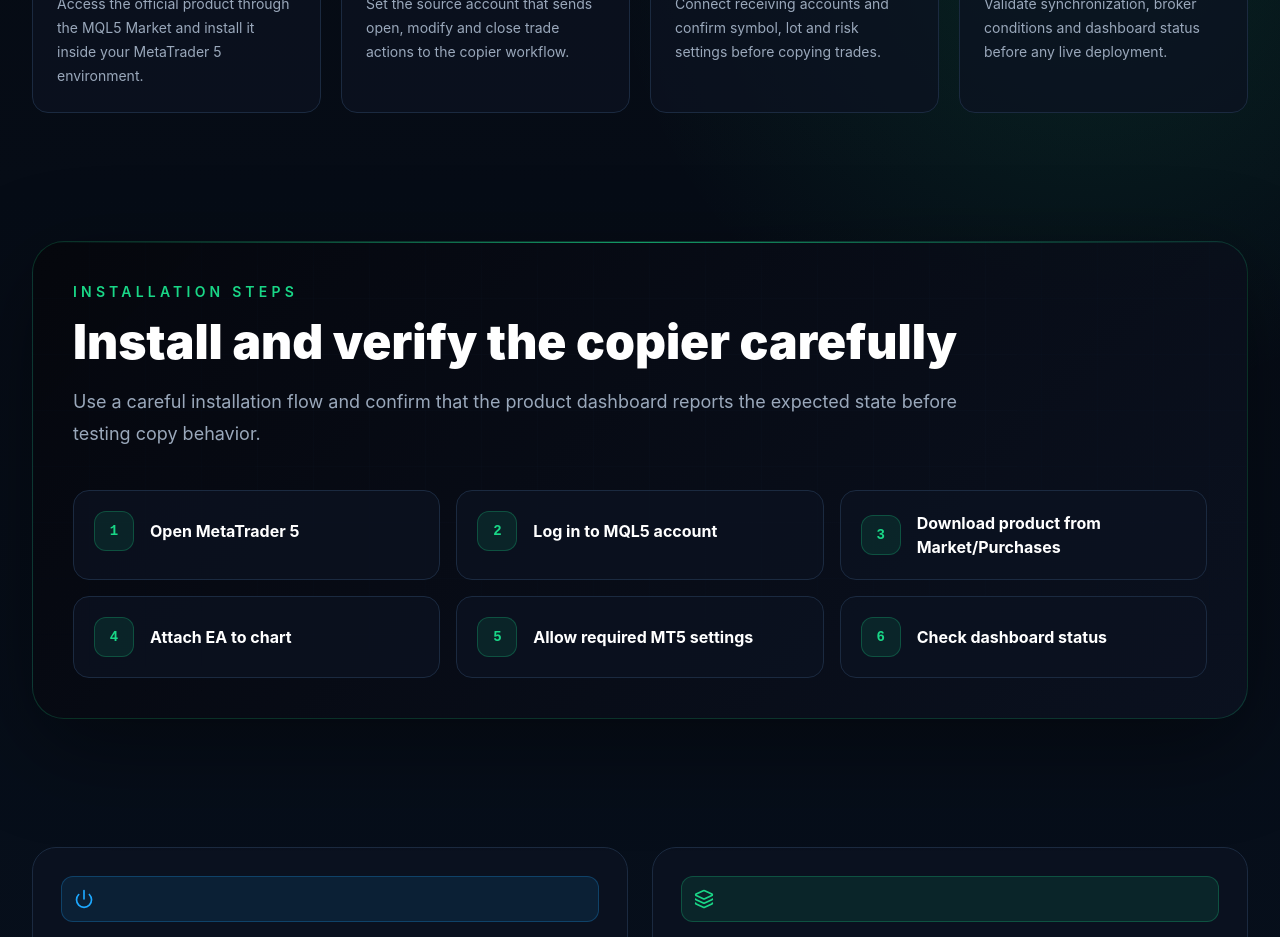
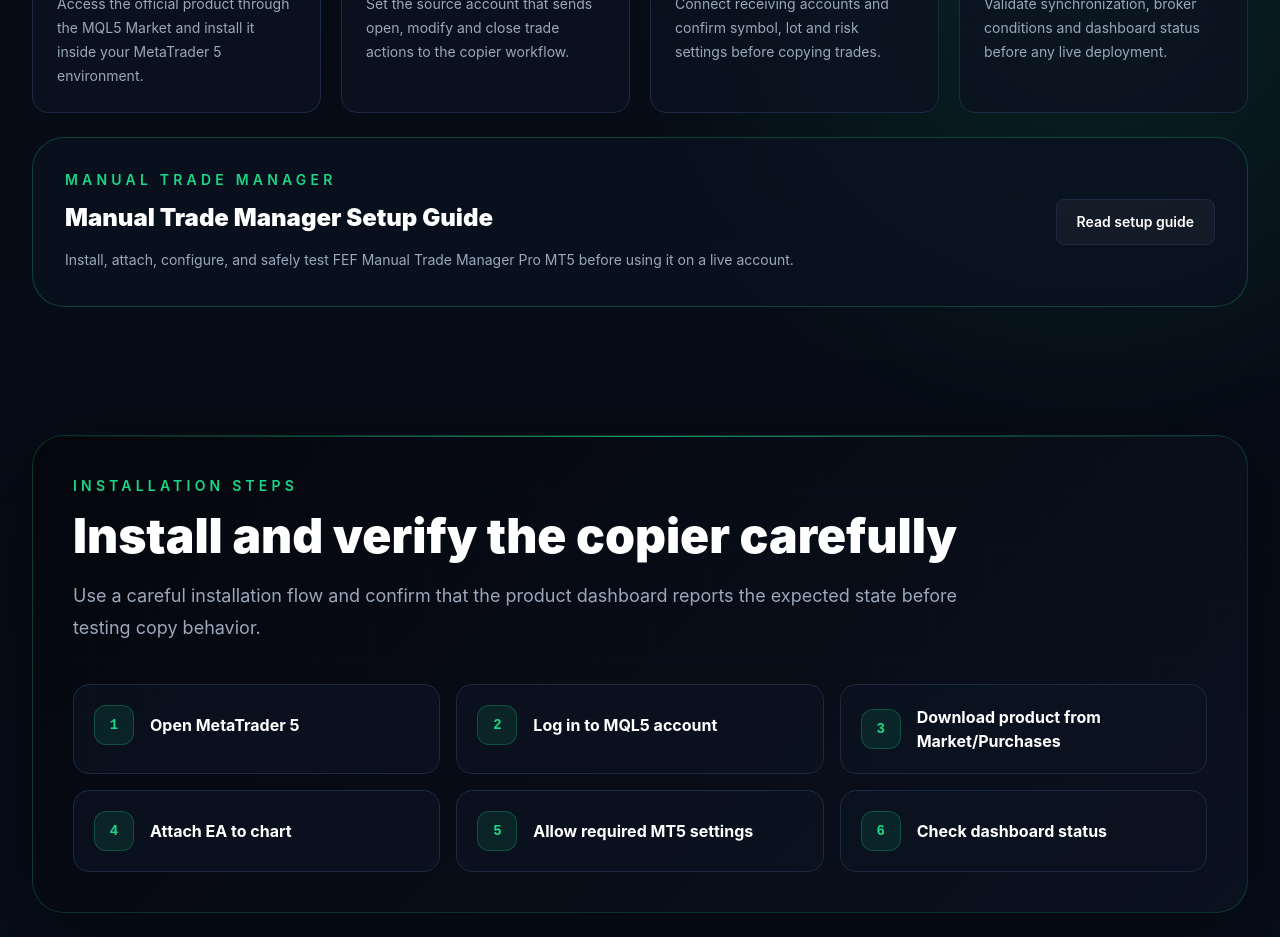
Before and after one commit to riyazu00-coder/fef-trading-solutions-website, a Next.js app: page /documentation in a window 1280 px wide. Shown: the part 1260-2197 px from the top of the page. Built offline with nearby package versions, Linux system fonts and the light colour scheme.

Commit message:
Link manual trade manager setup guide

```diff
--- a/app/documentation/page.tsx
+++ b/app/documentation/page.tsx
@@ -299,6 +299,30 @@ export default function DocumentationPage() {
             </div>
           ))}
         </div>
+
+        <div className="premium-card premium-glow mt-6 rounded-[2rem] border border-emerald/25 bg-panel/75 p-6 sm:p-8">
+          <div className="grid gap-6 lg:grid-cols-[1fr_auto] lg:items-center">
+            <div>
+              <p className="text-sm font-semibold uppercase tracking-[0.3em] text-emerald">
+                Manual Trade Manager
+              </p>
+              <h3 className="mt-3 text-2xl font-black text-white">
+                Manual Trade Manager Setup Guide
+              </h3>
+              <p className="mt-3 max-w-3xl text-sm leading-7 text-steel">
+                Install, attach, configure, and safely test FEF Manual Trade
+                Manager Pro MT5 before using it on a live account.
+              </p>
+            </div>
+
+            <ButtonLink
+              href="/documentation/manual-trade-manager-setup"
+              variant="secondary"
+            >
+              Read setup guide
+            </ButtonLink>
+          </div>
+        </div>
       </section>
 
       <section className="mx-auto max-w-7xl px-5 py-16 sm:px-6 lg:px-8">
--- a/app/sitemap.ts
+++ b/app/sitemap.ts
@@ -43,6 +43,12 @@ export default function sitemap(): MetadataRoute.Sitemap {
       priority: 0.8,
     },
     {
+      url: `${siteUrl}/documentation/manual-trade-manager-setup`,
+      lastModified,
+      changeFrequency: "monthly",
+      priority: 0.7,
+    },
+    {
       url: `${siteUrl}/support`,
       lastModified,
       changeFrequency: "weekly",
```
